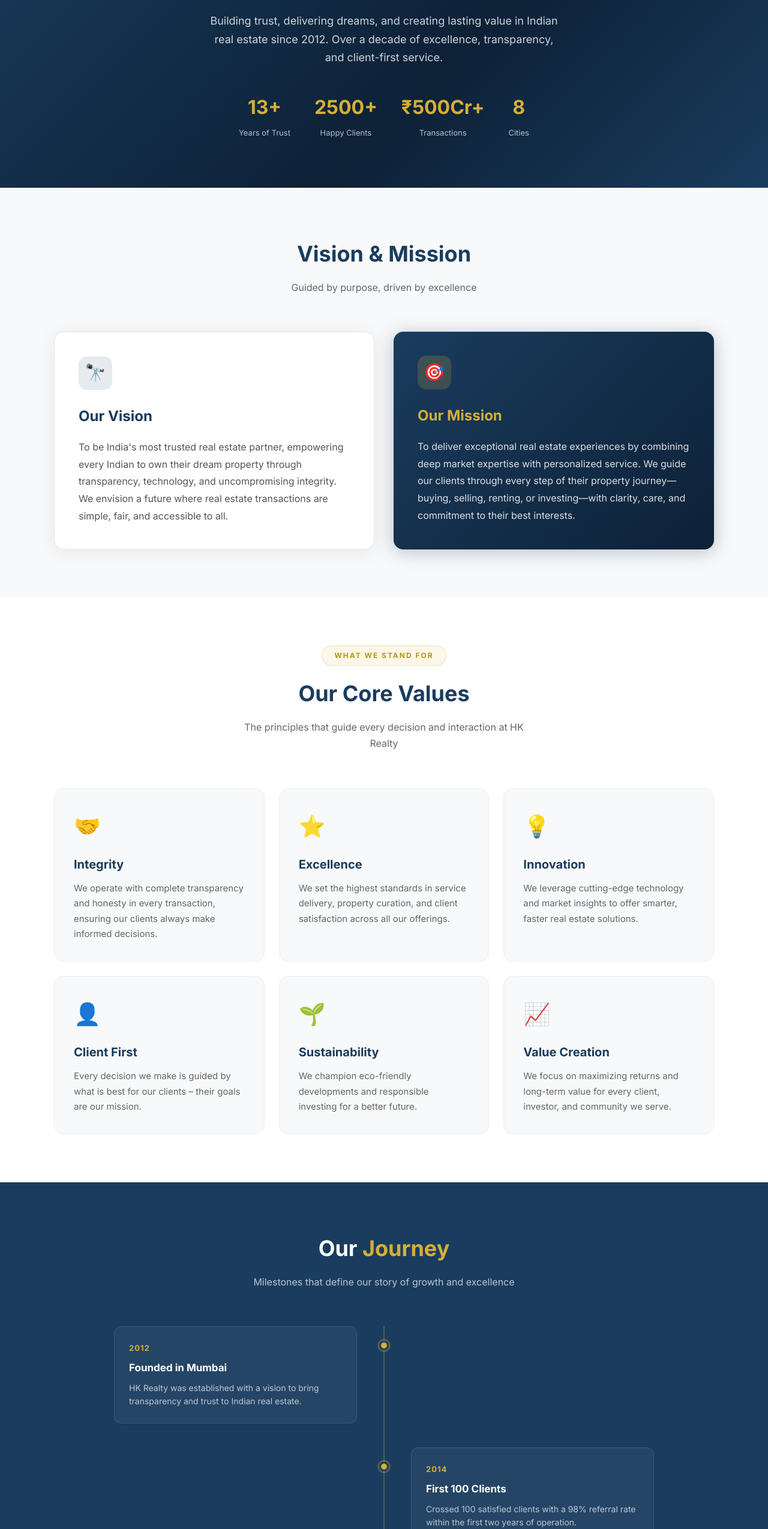
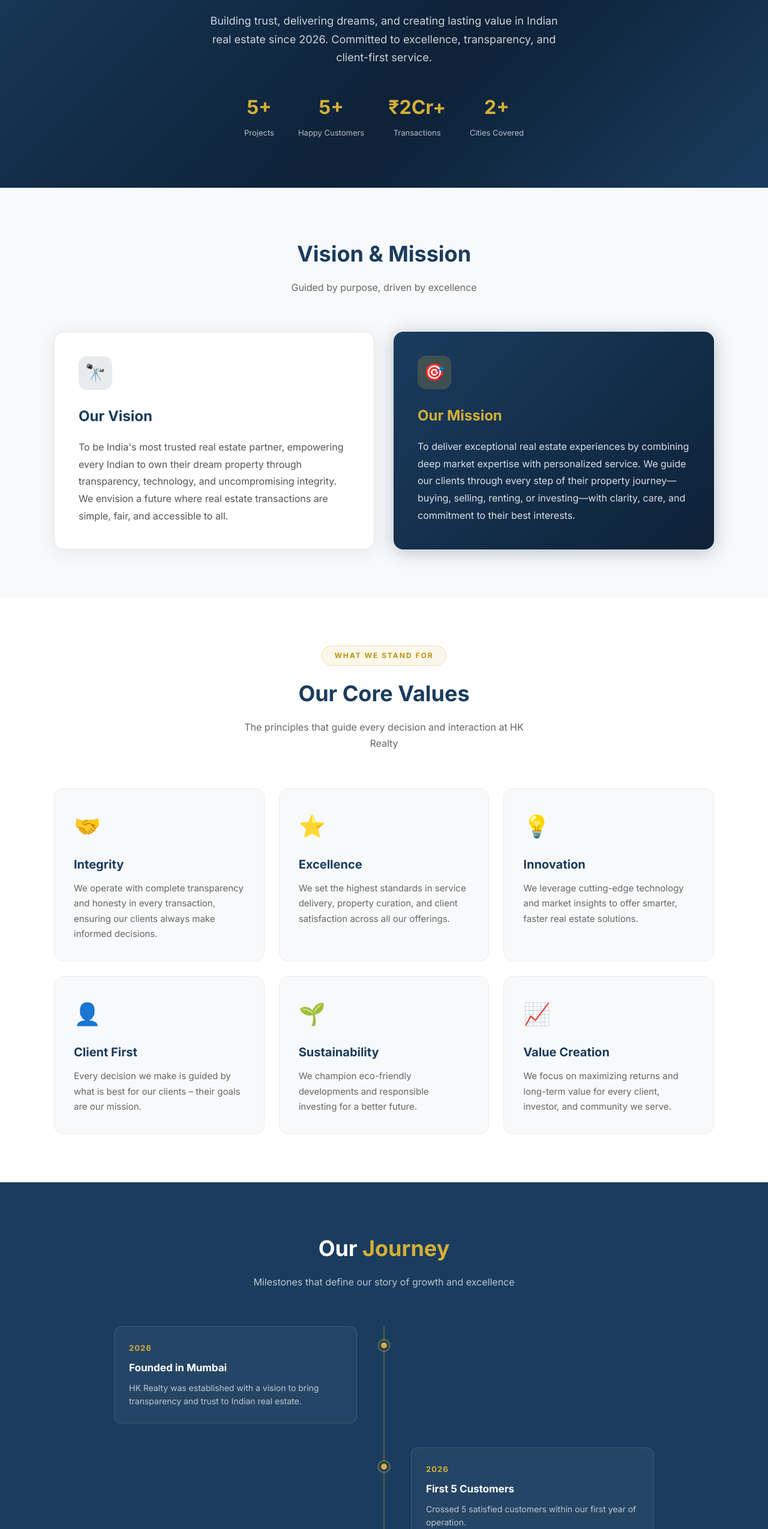
Before and after one commit to Harsh9126/HK-Realty, a Next.js app: page /about in a window 1280 px wide. Shown: the part 251-2800 px from the top of the page at 60% size. Built offline with nearby package versions, Linux system fonts and the light colour scheme; no server answers; a web font is replaced by a local one.

Commit message:
Optimize website for mobile devices

```diff
--- a/app/about/page.tsx
+++ b/app/about/page.tsx
@@ -2,7 +2,7 @@ import Link from 'next/link';
 
 export const metadata = {
   title: 'About Us',
-  description: 'About HK Realty - building trust since 2012.',
+  description: 'About HK Realty - building trust since 2026.',
 };
 
 const teamMembers = [
@@ -85,44 +85,14 @@ const coreValues = [
 
 const timeline = [
   {
-    year: '2012',
+    year: '2026',
     title: 'Founded in Mumbai',
     desc: 'HK Realty was established with a vision to bring transparency and trust to Indian real estate.',
   },
   {
-    year: '2014',
-    title: 'First 100 Clients',
-    desc: 'Crossed 100 satisfied clients with a 98% referral rate within the first two years of operation.',
-  },
-  {
-    year: '2016',
-    title: 'Pan-India Expansion',
-    desc: 'Expanded operations to Pune, Hyderabad, and Bengaluru, bringing our expertise to more cities.',
-  },
-  {
-    year: '2018',
-    title: 'Commercial Division Launch',
-    desc: 'Launched a dedicated commercial real estate division to serve business and investment clients.',
-  },
-  {
-    year: '2020',
-    title: 'Digital Transformation',
-    desc: 'Launched our digital platform enabling virtual tours, online inquiries, and remote closings.',
-  },
-  {
-    year: '2022',
-    title: '₹500 Cr+ Transactions',
-    desc: 'Crossed ₹500 crore in total property transactions, marking a decade of trust and excellence.',
-  },
-  {
-    year: '2024',
-    title: 'Award-Winning Agency',
-    desc: 'Recognized as one of the Top 10 Real Estate Agencies in Western India by the Realty Awards.',
-  },
-  {
-    year: '2025',
-    title: 'HK Realty 2.0',
-    desc: 'Launched our new platform with AI-powered property matching and investment analytics.',
+    year: '2026',
+    title: 'First 5 Customers',
+    desc: 'Crossed 5 satisfied customers within our first year of operation.',
   },
 ];
 
@@ -177,8 +147,8 @@ export default function AboutPage() {
               margin: '0 auto 40px',
             }}
           >
-            Building trust, delivering dreams, and creating lasting value in Indian real estate since 2012.
-            Over a decade of excellence, transparency, and client-first service.
+            Building trust, delivering dreams, and creating lasting value in Indian real estate since 2026.
+            Committed to excellence, transparency, and client-first service.
           </p>
           <div
             style={{
@@ -189,10 +159,10 @@ export default function AboutPage() {
             }}
           >
             {[
-              { value: '13+', label: 'Years of Trust' },
-              { value: '2500+', label: 'Happy Clients' },
-              { value: '₹500Cr+', label: 'Transactions' },
-              { value: '8', label: 'Cities' },
+              { value: '5+', label: 'Projects' },
+              { value: '5+', label: 'Happy Customers' },
+              { value: '₹2Cr+', label: 'Transactions' },
+              { value: '2+', label: 'Cities Covered' },
             ].map((stat) => (
               <div key={stat.label} style={{ textAlign: 'center' }}>
                 <div style={{ fontSize: 32, fontWeight: 800, color: '#D4AF37' }}>{stat.value}</div>
--- a/components/Footer.tsx
+++ b/components/Footer.tsx
@@ -37,7 +37,7 @@ export default function Footer() {
     <footer style={{ background: 'var(--primary)', color: 'rgba(255,255,255,0.85)' }}>
       {/* Main Footer */}
       <div className="container" style={{ padding: '80px 24px 48px' }}>
-        <div style={{ display: 'grid', gridTemplateColumns: '2fr 1fr 1fr 1fr 1fr', gap: '48px' }}>
+        <div className="footer-grid" style={{ display: 'grid', gridTemplateColumns: '2fr 1fr 1fr 1fr 1fr', gap: '48px' }}>
           {/* Brand Column */}
           <div>
             <Link href="/" style={{ display: 'flex', alignItems: 'center', gap: '12px', textDecoration: 'none', marginBottom: '20px' }}>
@@ -245,6 +245,9 @@ export default function Footer() {
         @media (max-width: 768px) {
           .footer-grid { grid-template-columns: 1fr 1fr !important; }
         }
+        @media (max-width: 480px) {
+          .footer-grid { grid-template-columns: 1fr !important; }
+        }
       `}</style>
     </footer>
   );
--- a/components/InquiryForm.tsx
+++ b/components/InquiryForm.tsx
@@ -84,7 +84,7 @@ export default function InquiryForm({ propertyId, propertyTitle, compact = false
 
   return (
     <form onSubmit={handleSubmit} noValidate>
-      <div style={{ display: 'grid', gridTemplateColumns: compact ? '1fr' : '1fr 1fr', gap: '16px' }}>
+      <div className={compact ? "" : "grid-2"} style={{ display: 'grid', gridTemplateColumns: compact ? '1fr' : undefined, gap: '16px' }}>
         <div className="form-group">
           <label className="form-label" htmlFor="inquiry-name">Full Name *</label>
           <input
```
Also changed, not shown: app/page.tsx (+13 -13 lines), 1 other file (tests, documents, lock files or other folders).
